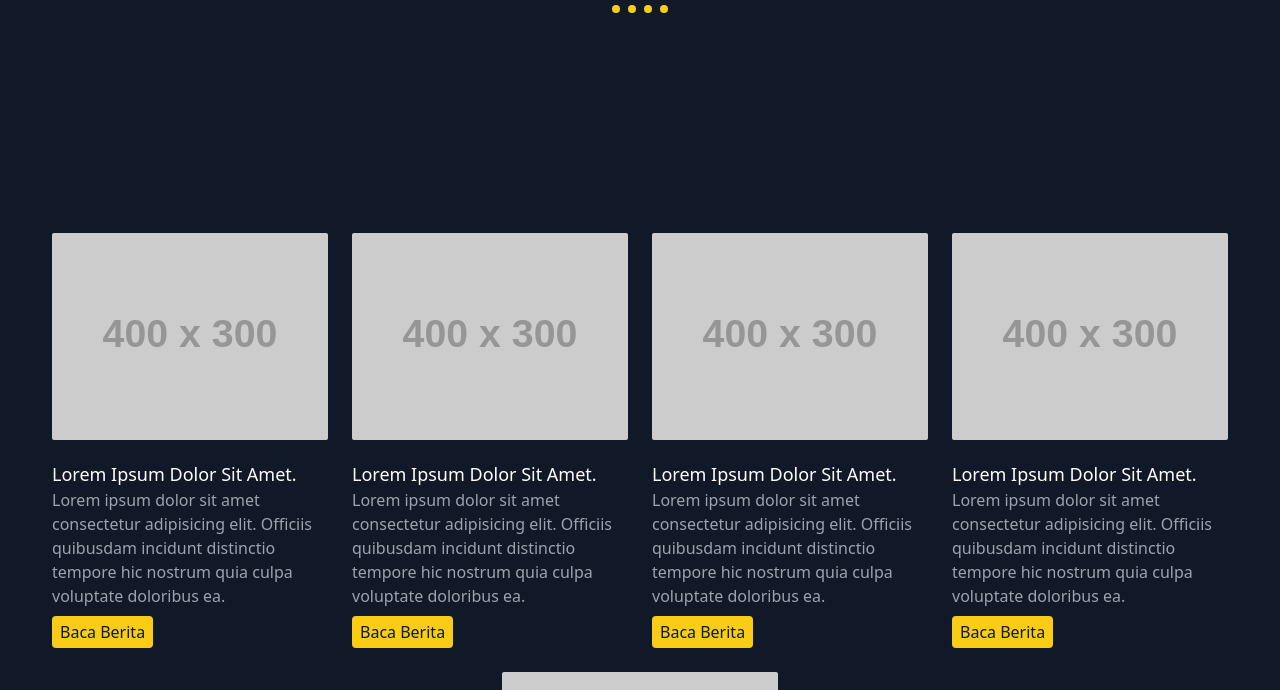
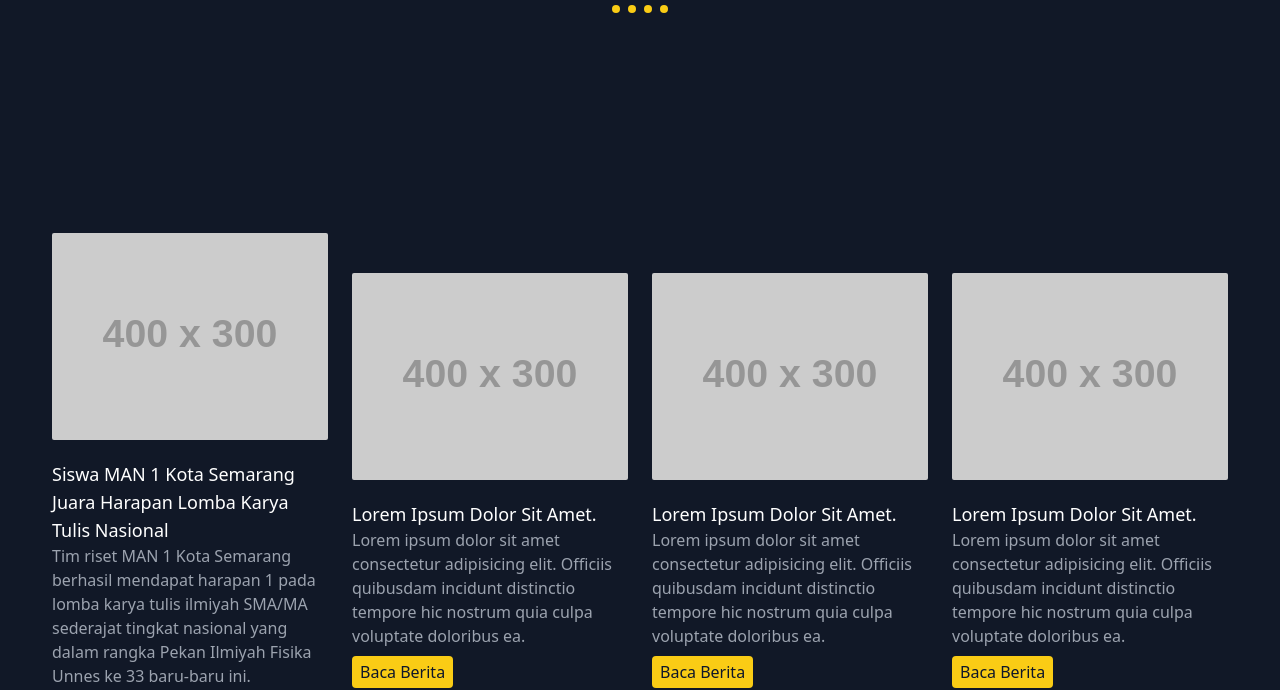
Before and after one commit to AlifMahendra/RoboticLibraryCenter, a plain HTML site: page public/news.html in a window 1280 px wide. Shown: the part 267-957 px from the top of the page. Drawn offline with nearby package versions, Linux system fonts and the light colour scheme; placeholder pictures from the web are drawn by us.

Commit message:
Update news.html

```diff
--- a/public/news.html
+++ b/public/news.html
@@ -64,10 +64,9 @@
           <img src="https://dummyimage.com/400x300" alt="" class="w-full object-center" />
         </div>
         <div class="flex flex-col items-start pt-5">
-          <h1 class="text-lg capitalize text-white">Lorem ipsum dolor sit amet.</h1>
-          <p>Lorem ipsum dolor sit amet consectetur adipisicing elit. Officiis quibusdam incidunt distinctio tempore hic
-            nostrum quia culpa voluptate doloribus ea.</p>
-          <a href="" class="mt-2 block rounded bg-yellow-400 px-2 py-1 font-medium text-slate-900">Baca Berita</a>
+          <h1 class="text-lg capitalize text-white">Siswa MAN 1 Kota Semarang Juara Harapan Lomba Karya Tulis Nasional</h1>
+          <p>Tim riset MAN 1 Kota Semarang berhasil mendapat harapan 1 pada lomba karya tulis ilmiyah SMA/MA sederajat tingkat nasional yang dalam rangka Pekan Ilmiyah Fisika Unnes ke 33 baru-baru ini.</p>
+          <a href="https://kampuspedia.id/dosen-fsm-undip-berikan-pelatihan-simulasi-arduino-pada-proteus-siswa-man-1-kota-semarang/" class="mt-2 block rounded bg-yellow-400 px-2 py-1 font-medium text-slate-900">Baca Berita</a>
         </div>
       </div>
       <div class="flex w-full flex-col overflow-hidden rounded-md p-3 sm:w-1/2 md:w-1/3 lg:w-1/4">
```
